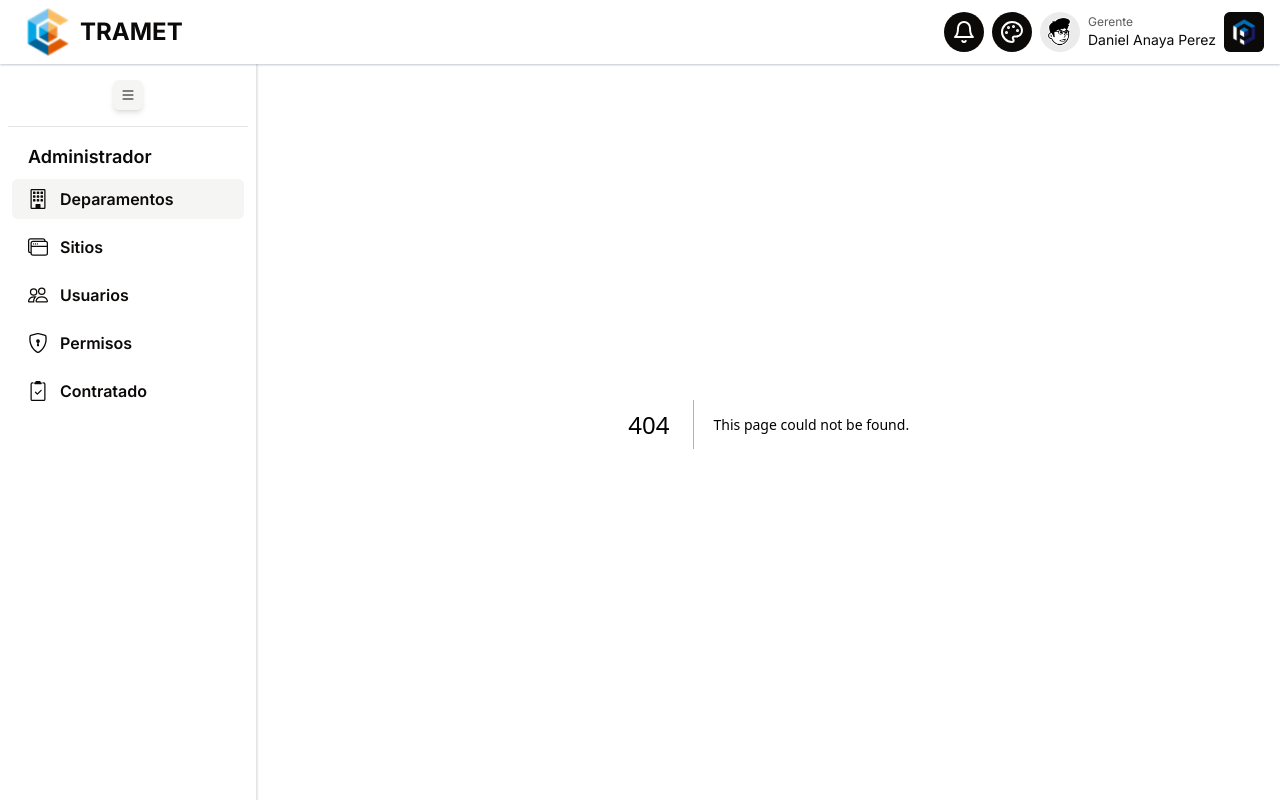
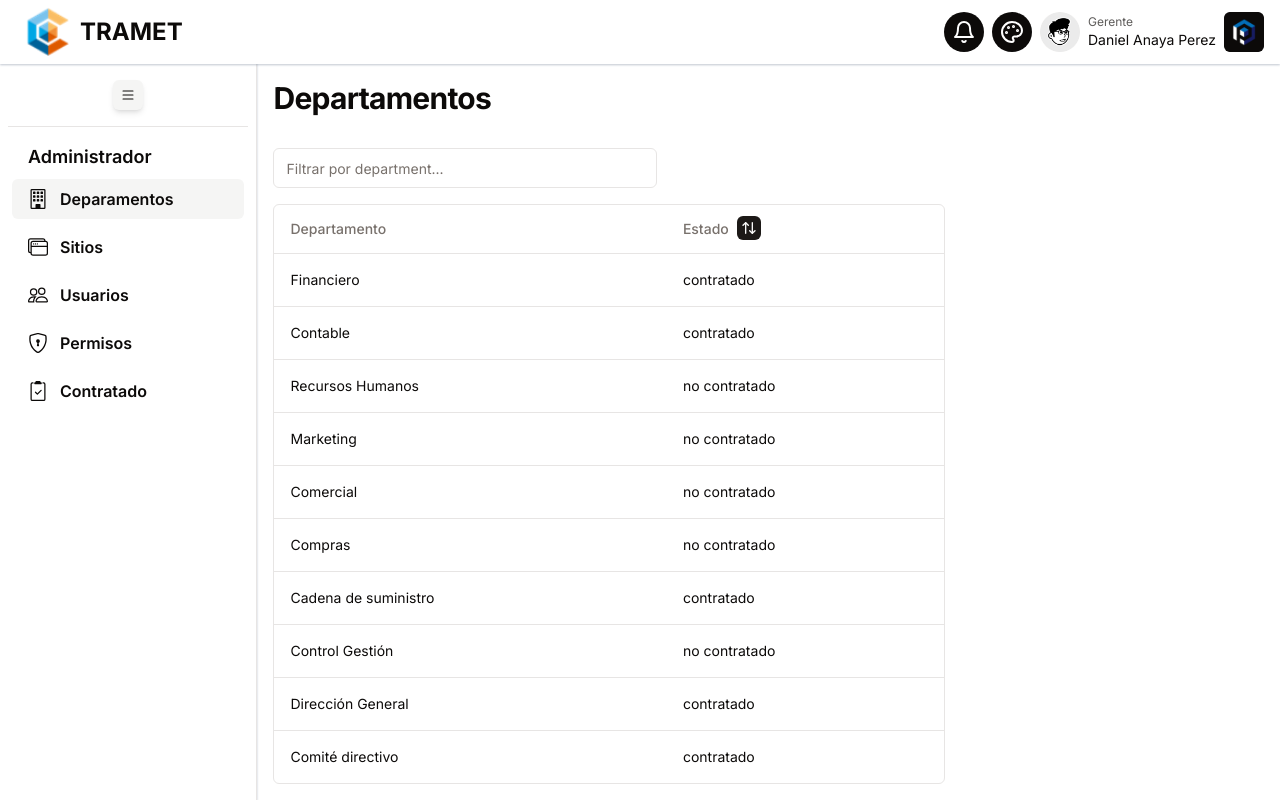
Before and after one commit to Tramet/tramet-dashboard-frontend, a Next.js app: page /admin/departments in a window 1280 px wide. Before the commit this address had no page. Built offline with nearby package versions, Linux system fonts and the light colour scheme.

Commit message:
feat: created departments page and refactored data table to be reusable

```diff
--- a/app/(pages)/[department]/[area]/dashboard/page.tsx
+++ b/app/(pages)/[department]/[area]/dashboard/page.tsx
@@ -11,7 +11,7 @@ import {
   CardTitle,
 } from "@trm/_components/ui/card";
 import { Overview } from "@trm/_components/overview";
-import { RecentSales } from "@trm/_components/recent-sales";
+import { RecentSalesTable } from "@trm/_components/recent-sales-table";
 
 export default function Home() {
   const { selectedDepartment, setSelectedDepartment } =
@@ -144,7 +144,7 @@ export default function Home() {
               <CardDescription>Hiciste 265 ventas este mes.</CardDescription>
             </CardHeader>
             <CardContent>
-              <RecentSales />
+              <RecentSalesTable />
             </CardContent>
           </Card>
         </div>
--- /dev/null
+++ b/app/(pages)/admin/departments/page.tsx
@@ -0,0 +1,13 @@
+import { AdminDepartmentsTable } from "@trm/_components/admin-departments-table";
+import React from "react";
+
+const AdminDepartments = () => {
+  return (
+    <div>
+      <h2 className="text-3xl font-bold tracking-tight my-4">Departamentos</h2>
+      <AdminDepartmentsTable />
+    </div>
+  );
+};
+
+export default AdminDepartments;
--- /dev/null
+++ b/app/_components/admin-departments-table.tsx
@@ -0,0 +1,87 @@
+import React from "react";
+import { ColumnDef, createColumnHelper } from "@tanstack/react-table";
+
+import { DataTable } from "@trm/_components/ui/custom/data-table";
+
+export type Departments = {
+  id: string;
+  department: string;
+  status: "contratado" | "no contratado";
+};
+
+export const departments: Departments[] = [
+  {
+    id: "1",
+    department: "Financiero",
+    status: "contratado",
+  },
+  {
+    id: "2",
+    department: "Contable",
+    status: "contratado",
+  },
+  {
+    id: "3",
+    department: "Recursos Humanos",
+    status: "no contratado",
+  },
+  {
+    id: "4",
+    department: "Marketing",
+    status: "no contratado",
+  },
+  {
+    id: "5",
+    department: "Comercial",
+    status: "no contratado",
+  },
+  {
+    id: "6",
+    department: "Compras",
+    status: "no contratado",
+  },
+  {
+    id: "7",
+    department: "Cadena de suministro",
+    status: "contratado",
+  },
+  {
+    id: "8",
+    department: "Control Gestión",
+    status: "no contratado",
+  },
+  {
+    id: "9",
+    department: "Dirección General",
+    status: "contratado",
+  },
+  {
+    id: "10",
+    department: "Comité directivo",
+    status: "contratado",
+  },
+];
+
+const columnHelper = createColumnHelper<Departments>();
+
+export const columns = [
+  columnHelper.accessor("department", {
+    header: "Departamento",
+  }),
+  columnHelper.accessor("status", {
+    header: "Estado",
+    enableSorting: true,
+  }),
+];
+
+export function AdminDepartmentsTable() {
+  return (
+    <div className="w-full max-w-2xl">
+      <DataTable
+        data={departments}
+        columns={columns}
+        filterColumn={`department`}
+        pageSize={10}></DataTable>
+    </div>
+  );
+}
--- a/app/_components/recent-sales.tsx
+++ b/app/_components/recent-sales-table.tsx
@@ -1,9 +1,9 @@
 "use client";
 
 import * as React from "react";
-import { ColumnDef } from "@tanstack/react-table";
 
 import { DataTable } from "@trm/_components/ui/custom/data-table";
+import { createColumnHelper } from "@tanstack/react-table";
 
 export const data: Sales[] = [
   {
@@ -86,29 +86,32 @@ export type Sales = {
   status: "pendiente" | "procesando" | "éxito" | "fallido";
 };
 
-export const columns: ColumnDef<Sales>[] = [
-  {
-    accessorKey: "product",
+const columnHelper = createColumnHelper<Sales>();
+
+export const columns = [
+  columnHelper.accessor("product", {
     header: "Producto",
-  },
-  {
-    accessorKey: "amount",
+  }),
+  columnHelper.accessor("quantity", {
+    header: "Cantidad",
+  }),
+  columnHelper.accessor("amount", {
     header: "Monto",
-  },
-  {
-    accessorKey: "quantity",
-    header: "Cantidad",
-  },
-  {
-    accessorKey: "status",
+  }),
+  columnHelper.accessor("status", {
     header: "Estado",
-  },
+    enableSorting: true,
+  }),
 ];
 
-export function RecentSales() {
+export function RecentSalesTable() {
   return (
     <div className="w-full">
-      <DataTable data={data} columns={columns}></DataTable>
+      <DataTable
+        data={data}
+        columns={columns}
+        filterColumn={`product`}
+        pageSize={5}></DataTable>
     </div>
   );
 }
--- a/app/_components/ui/custom/data-table.tsx
+++ b/app/_components/ui/custom/data-table.tsx
@@ -1,12 +1,16 @@
-import * as React from "react";
+"use client";
+
+import React from "react";
 import {
   ColumnDef,
   ColumnFiltersState,
+  SortingState,
   Pagination,
   flexRender,
   getCoreRowModel,
   getFilteredRowModel,
   getPaginationRowModel,
+  getSortedRowModel,
   useReactTable,
 } from "@tanstack/react-table";
 
@@ -20,34 +24,45 @@ import {
 } from "@trm/_components/ui/table";
 import { Button } from "@trm/_components/ui/button";
 import { Input } from "@trm/_components/ui/input";
+import { ArrowDown, ArrowUp, ArrowUpDown } from "lucide-react";
 
-interface DataTableProps<TData, TValue> {
-  columns: ColumnDef<TData, TValue>[];
+interface DataTableProps<TData> {
+  columns: ColumnDef<TData, any>[];
   data: TData[];
+  filterColumn: string;
+  pageSize: number;
 }
 
-export function DataTable<TData, TValue>({
+export function DataTable<TData>({
   data,
   columns,
-}: DataTableProps<TData, TValue>) {
+  filterColumn,
+  pageSize,
+}: DataTableProps<TData>) {
   const [columnFilters, setColumnFilters] = React.useState<ColumnFiltersState>(
     []
   );
+  const [sorting, setSorting] = React.useState<SortingState>([]);
+
   const table = useReactTable({
     data,
     columns,
     initialState: {
       pagination: {
         pageIndex: 0,
-        pageSize: 5,
+        pageSize,
       },
+      sorting,
     },
     onColumnFiltersChange: setColumnFilters,
+    onSortingChange: setSorting,
     getCoreRowModel: getCoreRowModel(),
     getPaginationRowModel: getPaginationRowModel(),
     getFilteredRowModel: getFilteredRowModel(),
+    getSortedRowModel: getSortedRowModel(),
     state: {
       columnFilters,
+      sorting,
     },
   });
 
@@ -55,10 +70,12 @@ export function DataTable<TData, TValue>({
     <div className="w-full">
       <div className="flex items-center py-4">
         <Input
-          placeholder="Filtrar producto..."
-          value={(table.getColumn("product")?.getFilterValue() as string) ?? ""}
+          placeholder={`Filtrar por ${filterColumn}...`}
+          value={
+            (table.getColumn(filterColumn)?.getFilterValue() as string) || ""
+          }
           onChange={(event) =>
-            table.getColumn("product")?.setFilterValue(event.target.value)
+            table.getColumn(filterColumn)?.setFilterValue(event.target.value)
           }
           className="max-w-sm"
         />
@@ -68,18 +85,40 @@ export function DataTable<TData, TValue>({
           <TableHeader>
             {table.getHeaderGroups().map((headerGroup) => (
               <TableRow key={headerGroup.id}>
-                {headerGroup.headers.map((header) => {
-                  return (
+                {headerGroup.headers.map((header) => (
                   <TableHead key={header.id}>
+                    <div className="flex justify-start items-center">
+                      <div>
                         {header.isPlaceholder
                           ? null
                           : flexRender(
                               header.column.columnDef.header,
                               header.getContext()
                             )}
+                      </div>
+                      <div>
+                        {header.column.columnDef.enableSorting && (
+                          <Button
+                            className="ml-2 p-1 size-6"
+                            onClick={() =>
+                              header.column.toggleSorting(
+                                header.column.getIsSorted() === "asc"
+                              )
+                            }>
+                            {/* Icono de flecha arriba o abajo según el estado de ordenamiento */}
+                            {header.column.getIsSorted() === "asc" ? (
+                              <ArrowUp className="size-4" />
+                            ) : header.column.getIsSorted() === "desc" ? (
+                              <ArrowDown className="size-4" />
+                            ) : (
+                              <ArrowUpDown className="size-4" />
+                            )}
+                          </Button>
+                        )}
+                      </div>
+                    </div>
                   </TableHead>
-                  );
-                })}
+                ))}
               </TableRow>
             ))}
           </TableHeader>
@@ -87,6 +126,7 @@ export function DataTable<TData, TValue>({
             {table.getRowModel().rows?.length ? (
               table.getRowModel().rows.map((row) => (
                 <TableRow
+                  className="text-sidebar-foreground"
                   key={row.id}
                   data-state={row.getIsSelected() && "selected"}>
                   {row.getVisibleCells().map((cell) => (
@@ -104,7 +144,7 @@ export function DataTable<TData, TValue>({
                 <TableCell
                   colSpan={columns.length}
                   className="h-24 text-center">
-                  Sin resultados.
+                  No results.
                 </TableCell>
               </TableRow>
             )}
```
Lines whose indentation alone changed are shown as unchanged.
